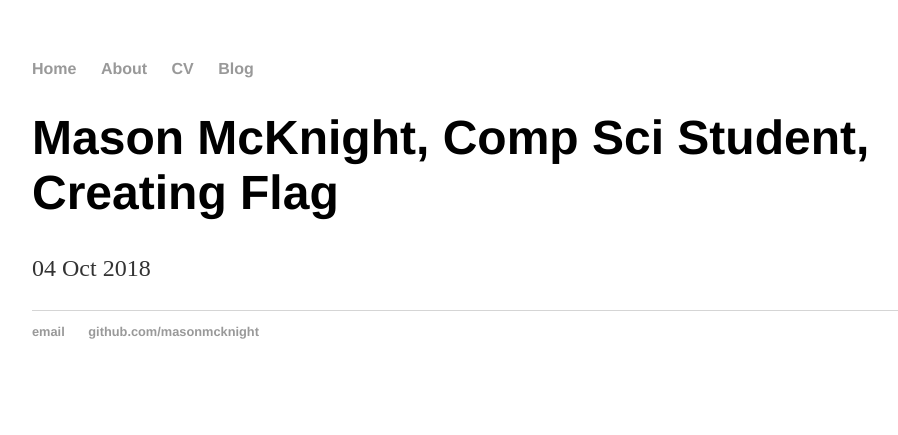
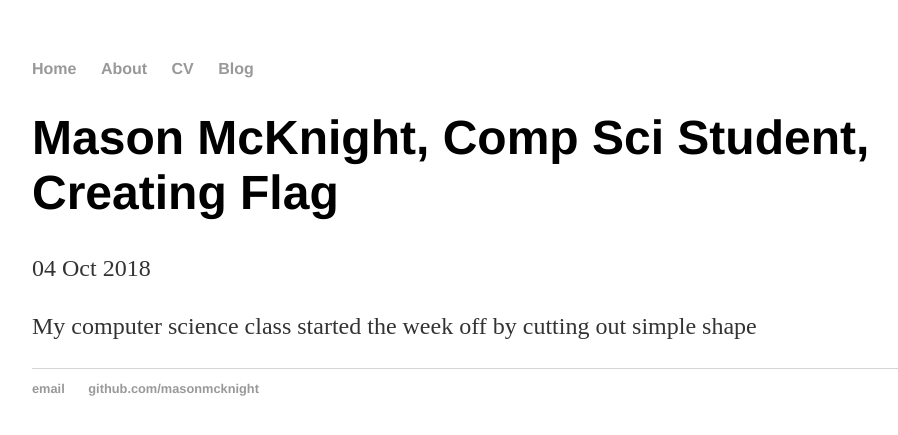
Before and after one commit to masonm6137/mas, a Jekyll site: the page built from _posts/2018-10-11-Mason-McKnight-creating-flag-reflection.md, in a window 1280 px wide. Shown: the top 435 px of the page, without its empty margins (160-1058 px from the left). Built offline with Jekyll 4.4.1, drawn with Linux system fonts in a browser that asks for light colours.

Commit message:
Update 2018-10-11-Mason-McKnight-creating-flag-reflection.md

```diff
--- a/_posts/2018-10-11-Mason-McKnight-creating-flag-reflection.md
+++ b/_posts/2018-10-11-Mason-McKnight-creating-flag-reflection.md
@@ -3,3 +3,5 @@ layout: post
 title: "Mason McKnight, Comp Sci Student, Creating Flag"
 date: 2018-10-04
 ---
+
+My computer science class started the week off by cutting out simple shape
```
